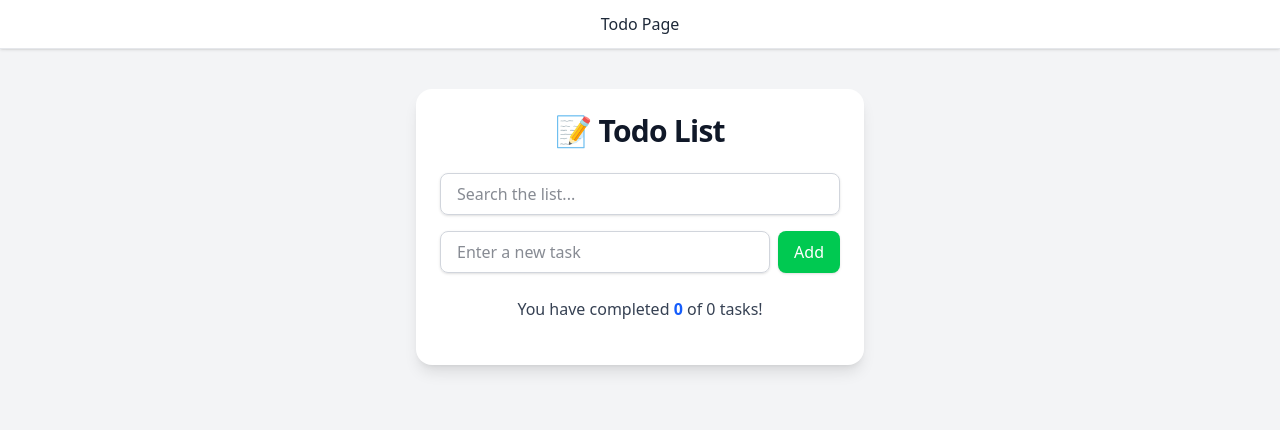
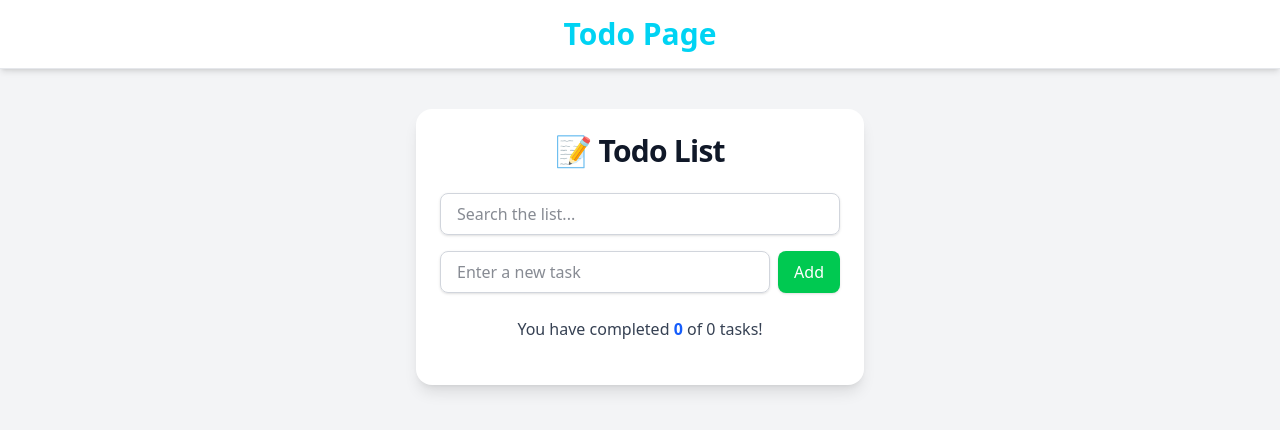
Before and after one commit to farruxTemurov/todo-app, a React app: page / in a window 1280 px wide. Shown: the top 430 px of the page. Built offline with nearby package versions, Linux system fonts and the light colour scheme; the HTML template or start-up script is replaced by a standard one.

Commit message:
change heading style in navbar

```diff
--- a/src/App.jsx
+++ b/src/App.jsx
@@ -4,11 +4,11 @@ import TodoPage from './pages/TodoPage';
 const App = () => {
     return (
         <Router>
-            <nav className="bg-white/80 dark:bg-gray-900/80 backdrop-blur-md shadow-sm sticky top-0 z-50 border-b border-gray-200 dark:border-gray-700 transition-all duration-300">
-                <div className="max-w-4xl mx-auto flex justify-center gap-6 py-3">
+            <nav className="bg-white/80 dark:bg-gray-900/80 backdrop-blur-md shadow-md sticky top-0 z-50 border-b border-gray-200 dark:border-gray-700 transition-all duration-300">
+                <div className="max-w-4xl mx-auto flex justify-center py-4 px-6">
                     <Link
                         to="/"
-                        className="text-gray-800 dark:text-gray-200 font-medium hover:text-blue-500 dark:hover:text-blue-400 transition-colors duration-200"
+                        className="text-3xl font-extrabold text-cyan-400 hover:text-cyan-600 transition-transform duration-200 transform hover:scale-105"
                     >
                         Todo Page
                     </Link>
```
